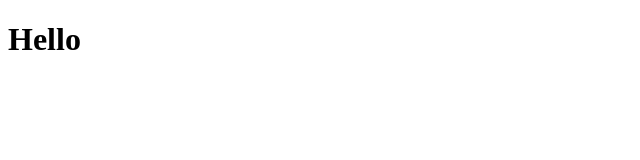
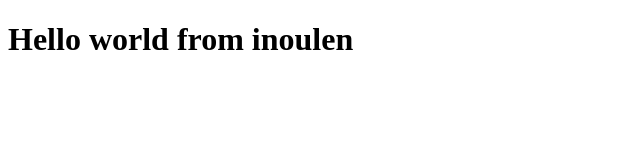
Before and after one commit to lenkon/practice, a plain HTML site: page index.html in a window 1280 px wide. Shown: the whole page, without its empty margins (0-640 px from the left). Drawn offline with Linux system fonts and the light colour scheme.

Commit message:
message 16 aug 23

```diff
--- a/index.html
+++ b/index.html
@@ -9,6 +9,6 @@
   </head>
 
   <body>
-    <h1>Hello</h1>
+    <h1>Hello world from inoulen</h1>
   </body>
 </html>
```
